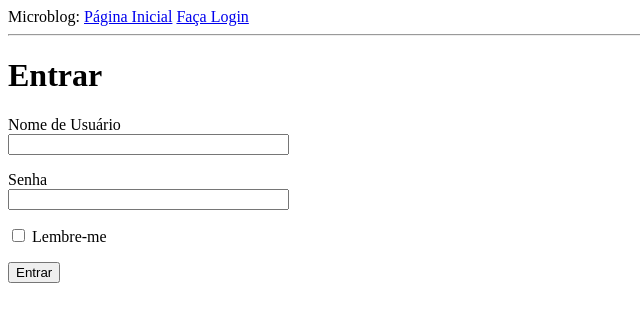
After one commit to kudnx/microblog, a Flask app: page /login in a window 1280 px wide. The commit adds this page. Shown: the top 322 px of the page, without its empty margins (0-640 px from the left). Run offline with Flask 2, Linux system fonts and the light colour scheme.

Commit message:
Web Forms

```diff
--- a/app/__init__.py
+++ b/app/__init__.py
@@ -1,5 +1,7 @@
 from flask import Flask
+from config import Config
 
 app = Flask(__name__)
+app.config.from_object(Config)
 
 from app import routes
--- /dev/null
+++ b/app/forms.py
@@ -0,0 +1,9 @@
+from flask_wtf import FlaskForm
+from wtforms import StringField, PasswordField, BooleanField, SubmitField
+from wtforms.validators import DataRequired
+
+class LoginForm(FlaskForm):
+    username = StringField('Nome de Usuário', validators=[DataRequired()])
+    password = PasswordField('Senha', validators=[DataRequired()])
+    remember_me = BooleanField('Lembre-me')
+    submit = SubmitField('Entrar')
--- a/app/routes.py
+++ b/app/routes.py
@@ -1,5 +1,7 @@
 from app import app
-from flask import render_template
+from flask import render_template, flash, redirect, url_for
+from app.forms import LoginForm
+
 
 @app.route('/')
 @app.route('/index')
@@ -16,3 +18,13 @@ def index():
         }
     ]
     return render_template('index.html', title='Página Inicial', user=user, posts=posts)
+
+
+@app.route('/login', methods=['GET', 'POST'])
+def login():
+    form = LoginForm()
+    if form.validate_on_submit():
+        flash('Login requisitado pelo usuário {}, lembre-me={}'.format(
+            form.username.data, form.remember_me.data))
+        return redirect(url_for('index'))
+    return render_template('login.html', title='Faça Login', form=form)
--- a/app/templates/base.html
+++ b/app/templates/base.html
@@ -8,8 +8,20 @@
       {% endif %}
     </head>
     <body>
-        <div>Microblog: <a href="/index">Página Inicial</a></div>
+        <div>Microblog:
+            <a href="{{ url_for('index') }}">Página Inicial</a>
+            <a href="{{ url_for('login') }}">Faça Login</a>
+        </div>
         <hr>
+        {% with messages = get_flashed_messages() %}
+        {% if messages %}
+        <ul>
+            {% for message in messages %}
+            <li>{{ message }}</li>
+            {% endfor %}
+        </ul>
+        {% endif %}
+        {% endwith %}
         {% block content %}{% endblock %}
     </body>
 </html>
--- /dev/null
+++ b/app/templates/login.html
@@ -0,0 +1,24 @@
+{% extends "base.html" %}
+
+{% block content %}
+    <h1>Entrar</h1>
+    <form action="" method="post" novalidate>
+        {{ form.hidden_tag() }}
+        <p>
+            {{ form.username.label }}<br>
+            {{ form.username(size=32) }}<br>
+            {% for error in form.username.errors %}
+            <span style="color: red;">[{{ error }}]</span>
+            {% endfor %}
+        </p>
+        <p>
+            {{ form.password.label }}<br>
+            {{ form.password(size=32) }}<br>
+            {% for error in form.password.errors %}
+            <span style="color: red;">[{{ error }}]</span>
+            {% endfor %}
+        </p>
+        <p>{{ form.remember_me() }} {{ form.remember_me.label }}</p>
+        <p>{{ form.submit() }}</p>
+    </form>
+{% endblock %}
--- /dev/null
+++ b/config.py
@@ -0,0 +1,4 @@
+import os
+
+class Config(object):
+    SECRET_KEY = os.environ.get('SECRET_KEY') or 'chave-ultra-hyper-mega-viper-sercreta'
```
